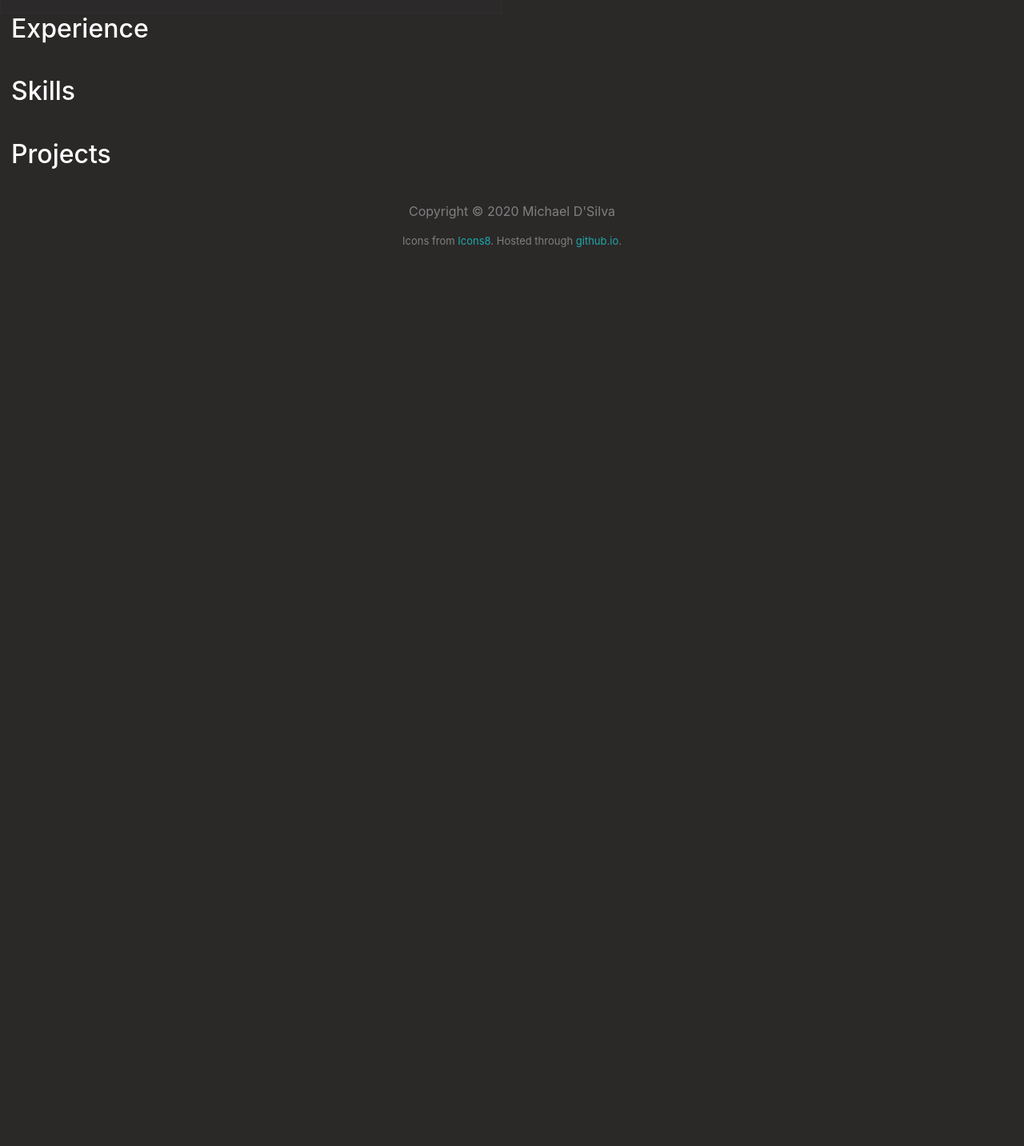
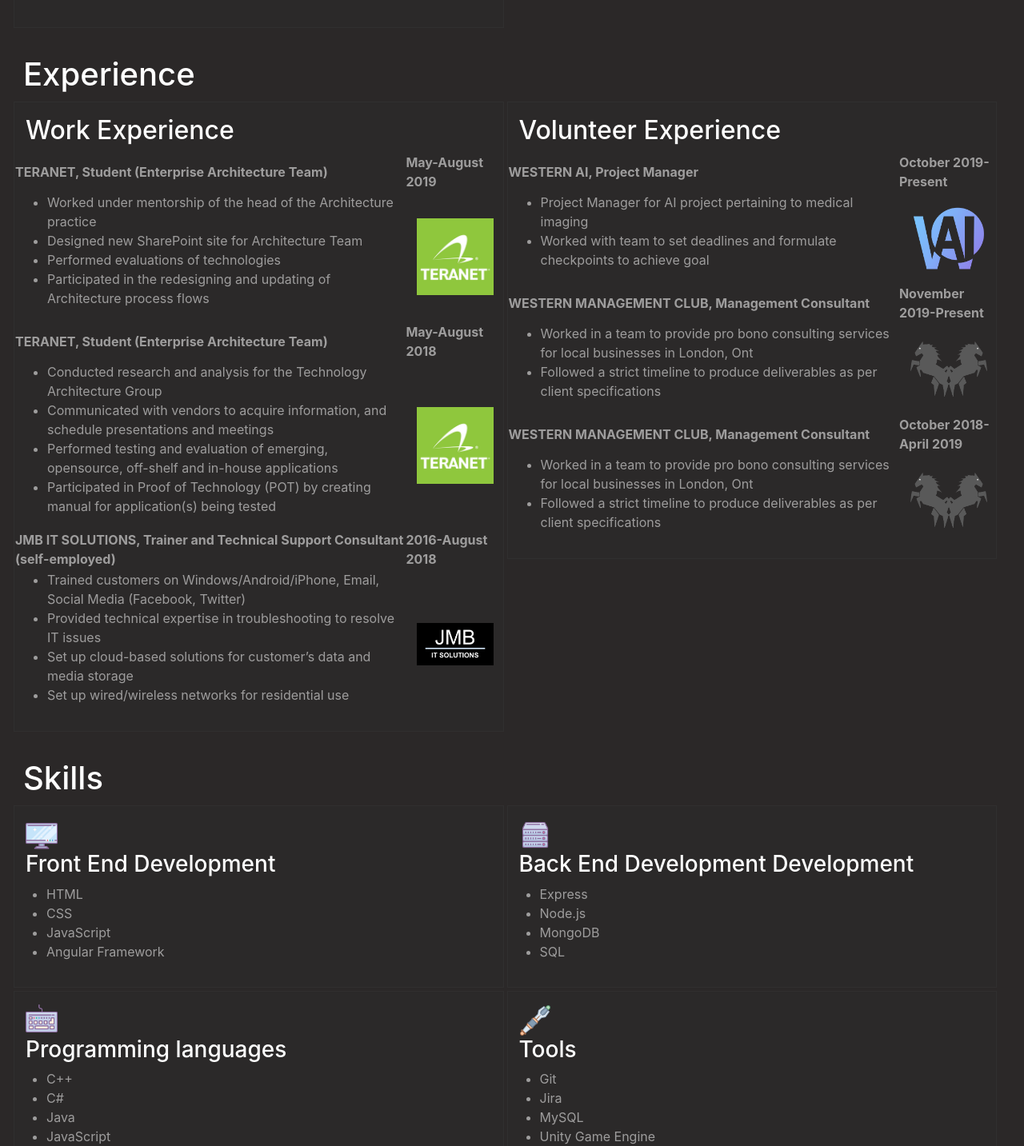
Before and after one commit to michaelddsilva/site-prototype-vue, a Vue app in the folder mysite/: page / in a window 1280 px wide. Shown: the part 1364-2797 px from the top of the page at 80% size. Before the commit the page ends 1691 px from the top, so only its background shows below. Built offline with nearby package versions, Linux system fonts and the light colour scheme.

Commit message:
Added Skills, Projects, and Experience content to components

```diff
--- a/mysite/src/assets/styles/styles.css
+++ b/mysite/src/assets/styles/styles.css
@@ -56,7 +56,6 @@ body {
   max-width: 1500px;
   vertical-align: top;
   margin: 0 auto;
-
 }
 
 .div1{
@@ -66,6 +65,7 @@ body {
   border-style: ridge;
   border-width: 0.1em;
   border-color: var(--border-color);
+  margin: 2px;
   width: 49%;
   min-width: 350px;
   display: inline-block;
@@ -95,6 +95,7 @@ transition: 0.3s;
   border-style: ridge;
   border-width: 0.1em;
   border-color: var(--border-color);
+  margin: 2px;
   width: 32%;
   min-width: 350px;
   min-height: 300px;
--- a/mysite/src/components/AboutMe.vue
+++ b/mysite/src/components/AboutMe.vue
@@ -1,5 +1,5 @@
 <template>
-  <div class="hello">
+  <div class="container">
 <br>
   <h1>About Me</h1>
         <div style="align-self: center">
--- a/mysite/src/components/Experience.vue
+++ b/mysite/src/components/Experience.vue
@@ -1,7 +1,150 @@
 <template>
-  <div class="hello">
-    <h2>Experience</h2>
-    <div class="container">
+  <div class="container">
+    <h1>Experience</h1>
+    <div class="div1">
+    <h2>Work Experience</h2>
+    <div class="workxp">
+    <table>
+        <thead>
+            <tr>
+                <td><b>TERANET, Student (Enterprise Architecture Team)</b></td>
+                <th>May-August 2019</th>
+
+            </tr>
+        </thead>
+        <tbody>
+            <tr>
+                <td>
+                    <ul>
+                        <li>Worked under mentorship of the head of the Architecture practice</li>
+                        <li>Designed new SharePoint site for Architecture Team</li>
+                        <li>Performed evaluations of technologies</li>
+                        <li>Participated in the redesigning and updating of Architecture process flows</li>
+                    </ul>
+                </td>
+                <td><img src="../assets/images/organizations_logos/teranet.png" width =80%></td>
+            </tr>
+        </tbody>
+    </table>
+    </div>
+    <div class="workxp">
+    <table>
+        <thead>
+            <tr>
+                <td><b>TERANET, Student (Enterprise Architecture Team)</b></td>
+                <th>May-August 2018</th>
+
+            </tr>
+        </thead>
+        <tbody>
+            <tr>
+                <td>
+                    <ul>
+                        <li>Conducted research and analysis for the Technology Architecture Group</li>
+                        <li>Communicated with vendors to acquire information, and schedule presentations and meetings</li>
+                        <li>Performed testing and evaluation of emerging, opensource, off-shelf and in-house applications</li>
+                        <li>Participated in Proof of Technology (POT) by creating manual for application(s) being tested</li>
+                    </ul>
+                </td>
+                <td><img src="../assets/images/organizations_logos/teranet.png" width = 80%></td>
+
+            </tr>
+        </tbody>
+    </table>
+    </div>
+    <div class="workxp">
+    <table>
+        <thead>
+            <tr>
+                <td><b>JMB IT SOLUTIONS, Trainer and Technical Support Consultant (self-employed)</b></td>
+                <th>2016-August 2018</th>
+            </tr>
+        </thead>
+        <tbody>
+            <tr>
+                <td>
+                    <ul>
+                        <li>Trained customers on Windows/Android/iPhone, Email, Social Media (Facebook, Twitter) </li>
+                        <li>Provided technical expertise in troubleshooting to resolve IT issues </li>
+                        <li>Set up cloud-based solutions for customer’s data and media storage </li>
+                        <li>Set up wired/wireless networks for residential use</li>                </ul>
+                </td>
+                <td><img src="../assets/images/organizations_logos/JMB.png" width = 80%></td>
+
+            </tr>
+        </tbody>
+    </table>
+    </div>
+    </div>
+
+    <div class="div1">
+        <h2>Volunteer Experience</h2>
+        <div class="workxp">
+            <table>
+                <thead>
+                    <tr>
+                        <td><b>WESTERN AI, Project Manager</b></td>
+                        <th>October 2019-Present</th>
+                    </tr>
+                </thead>
+                <tbody>
+                    <tr>
+                        <td>
+                            <ul>
+                                <li>Project Manager for AI project pertaining to medical imaging</li>
+                                <li>Worked with team to set deadlines and formulate checkpoints to achieve goal</li>
+                            </ul>
+                        </td>
+                        <td><img src="../assets/images/organizations_logos/wai.png" width = 80%></td>
+
+                    </tr>
+                </tbody>
+            </table>
+        </div>
+        <div class="workxp">
+            <table>
+                <thead>
+                    <tr>
+                        <td><b>WESTERN MANAGEMENT CLUB, Management Consultant</b></td>
+                        <th>November 2019-Present</th>
+                    </tr>
+                </thead>
+                <tbody>
+                    <tr>
+                        <td>
+                            <ul>
+                                <li>Worked in a team to provide pro bono consulting services for local businesses in London, Ont</li>
+                                <li>Followed a strict timeline to produce deliverables as per client specifications</li>
+                            </ul>
+                        </td>
+                        <td><img src="../assets/images/organizations_logos/wmc.png" width = 80%></td>
+
+                    </tr>
+                </tbody>
+            </table>
+        </div>
+        <div class="workxp">
+            <table>
+                <thead>
+                    <tr>
+                        <td><b>WESTERN MANAGEMENT CLUB, Management Consultant</b></td>
+                        <th>October 2018-April 2019</th>
+                    </tr>
+                </thead>
+                <tbody>
+                    <tr>
+                        <td>
+                            <ul>
+                                <li>Worked in a team to provide pro bono consulting services for local businesses in London, Ont</li>
+                                <li>Followed a strict timeline to produce deliverables as per client specifications</li>
+                            </ul>
+                        </td>
+                        <td><img src="../assets/images/organizations_logos/wmc.png" width = 80%></td>
+
+                    </tr>
+                </tbody>
+            </table>
+        </div>
     </div>
 
   </div>
@@ -15,22 +158,5 @@ export default {
 
 <!-- Add "scoped" attribute to limit CSS to this component only -->
 <style scoped>
-h3 {
-  margin: 40px 0 0;
-}
-ul {
-  list-style-type: none;
-  padding: 0;
-}
-li {
-  display: inline-block;
-  margin: 0 10px;
-}
-a {
-  color: #42b983;
-}
 
-.container {
-  width: 50%;
-}
 </style>
--- a/mysite/src/components/HelloWorld.vue
+++ b/mysite/src/components/HelloWorld.vue
@@ -32,22 +32,5 @@ export default {
 
 <!-- Add "scoped" attribute to limit CSS to this component only -->
 <style scoped>
-h3 {
-  margin: 40px 0 0;
-}
-ul {
-  list-style-type: none;
-  padding: 0;
-}
-li {
-  display: inline-block;
-  margin: 0 10px;
-}
-a {
-  color: #42b983;
-}
 
-.container {
-  width: 33%;
-}
 </style>
--- a/mysite/src/components/Navigation.vue
+++ b/mysite/src/components/Navigation.vue
@@ -176,9 +176,9 @@ input:checked + .slider:before {
 }
 
 .progress-bar {
-height: 4px;
-background: var(--link-color);
-width: 0%;
+    height: 4px;
+    background: var(--link-color);
+    width: 0%;
 }
 
 </style>
--- a/mysite/src/components/Projects.vue
+++ b/mysite/src/components/Projects.vue
@@ -1,9 +1,50 @@
 <template>
-  <div class="hello">
-    <h2>Projects</h2>
-    <div class="container">
+  <div class="container">
+    <h1>Projects</h1>
+    <div class="div2">
+        <h3>Personal Website: <a href="javascript:alert('You are already here!');">michaeldsilva.com</a> </h3>
+        <img src="../assets/images/project_images/m.png" height="60px">
+        <ul>
+            <li>This site is hosted through <a href="https://github.io" target ="_blank">github.io</a>.</li>
+            <li>The repository for the site can be located <a href="https://github.com/michaelddsilva/michaelddsilva.github.io" target ="_blank">here</a>.</li>
+            <li>The icons i'm using in site sections are from <a target="_blank" href="https://icons8.com">Icons8</a>.</li>
+            <li>I started this site in Febuary of 2019 and have been updating it with my recent experiences, and tweaking it as I improve my experience as a web developer.</li>
+        </ul>
     </div>
 
+    <div class="div2">
+    <h3>Shoot 'em up Genre Game: <a href="https://michaelddsilva.github.io/assets/game/" target ="_blank">[play here]</a></h3>
+    <img src="../assets/images/project_images/spaceinvaders.png" height="60px">
+    <ul>
+        <li>This "shoot 'em up game" was created in collaboration with two other software engineering students. </li>
+        <li>The game's scripts were coded in C# and the assets and scenes were created in <a href="https://unity.com/" target="_blank">Unity</a>. </li>
+        <li>NOTE: The game will automatically open in full screen and the quit game button will cause the game to freeze.</li>
+    </ul>
+    </div>
+
+    <div class="div2">
+    <h3>Full Stack Web Application</h3>
+    <img src="../assets/images/project_images/mean.jpg" height="60px">
+    <ul>
+        <li>The Full Stack Web App was created with the <div class="tooltip">MEAN<span class="tooltiptext"><i>MongoDB, Express, Angular and Node.js</i></span> stack.</div></li>
+        <li>The web app was created for a final project for Web Technologies course. </li>
+    </ul>
+    </div>
+
+    <div class="div2">
+    <h3>Relational Database Application</h3>
+    <img src="../assets/images/project_images/mysql.png" height="60px">
+    <ul>
+        <li>Created a relational database application with PHP that accesses a MySQL database through SQL commands for a Database Management Systems course. </li>
+    </ul>
+    </div>
+
+    <div class="div2">
+    <h3>Mobile Android Application</h3>
+    <ul>
+        <li>This application is being created for a Software Engineering Design course. </li>
+    </ul>
+    </div>
   </div>
 </template>
 
--- a/mysite/src/components/Skills.vue
+++ b/mysite/src/components/Skills.vue
@@ -1,8 +1,55 @@
 <template>
-  <div class="hello">
-    <h2>Skills</h2>
-    <div class="container">
-    </div>
+  <div class="container">
+    <h1>Skills</h1>
+
+        <div class="div1">
+            <img src="../assets/images/skills_symbols/icons8-monitor-512.png" height="40px">
+            <h3>Front End Development</h3>
+            <ul>
+                <li>HTML</li>
+                <li>CSS</li>
+                <li>JavaScript</li>
+                <li>Angular Framework</li>
+            </ul>
+        </div>
+
+        <div class="div1">
+            <img src="../assets/images/skills_symbols/icons8-server-64.png" height="40px">
+            <h3>Back End Development Development</h3>
+            <ul>
+                <li>Express</li>
+                <li>Node.js</li>
+                <li>MongoDB</li>
+                <li>SQL</li>
+            </ul>
+
+        </div>
+
+        <div class="div1">
+            <img src="../assets/images/skills_symbols/icons8-keyboard-512.png" height="40px">
+            <h3>Programming languages</h3>
+            <ul>
+                <li>C++</li>
+                <li>C#</li>
+                <li>Java</li>
+                <li>JavaScript</li>
+                <li>Python</li>
+            </ul>
+        </div>
+
+        <div class="div1">
+            <img src="../assets/images/skills_symbols/icons8-sonic-screwdriver-80.png" height="40px">
+            <h3>Tools</h3>
+            <ul>
+                <li>Git</li>
+                <li>Jira</li>
+                <li>MySQL</li>
+                <li>Unity Game Engine</li>
+                <li>SharePoint</li>
+                <li>Microsoft Flow</li>
+            </ul>
+        </div>
+
 
   </div>
 </template>
@@ -15,22 +62,5 @@ export default {
 
 <!-- Add "scoped" attribute to limit CSS to this component only -->
 <style scoped>
-h3 {
-  margin: 40px 0 0;
-}
-ul {
-  list-style-type: none;
-  padding: 0;
-}
-li {
-  display: inline-block;
-  margin: 0 10px;
-}
-a {
-  color: #42b983;
-}
 
-.container {
-  width: 50%;
-}
 </style>
```
